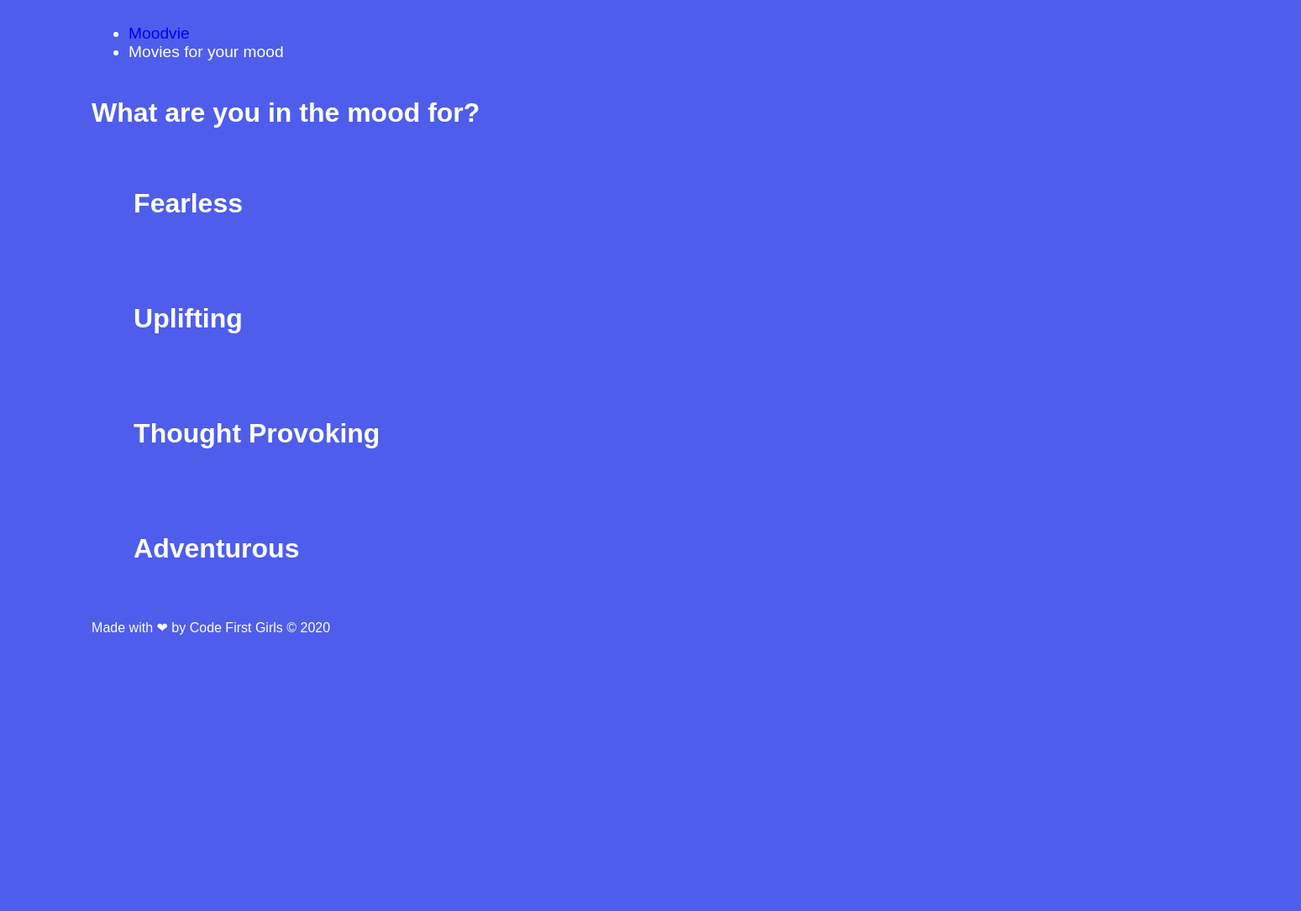
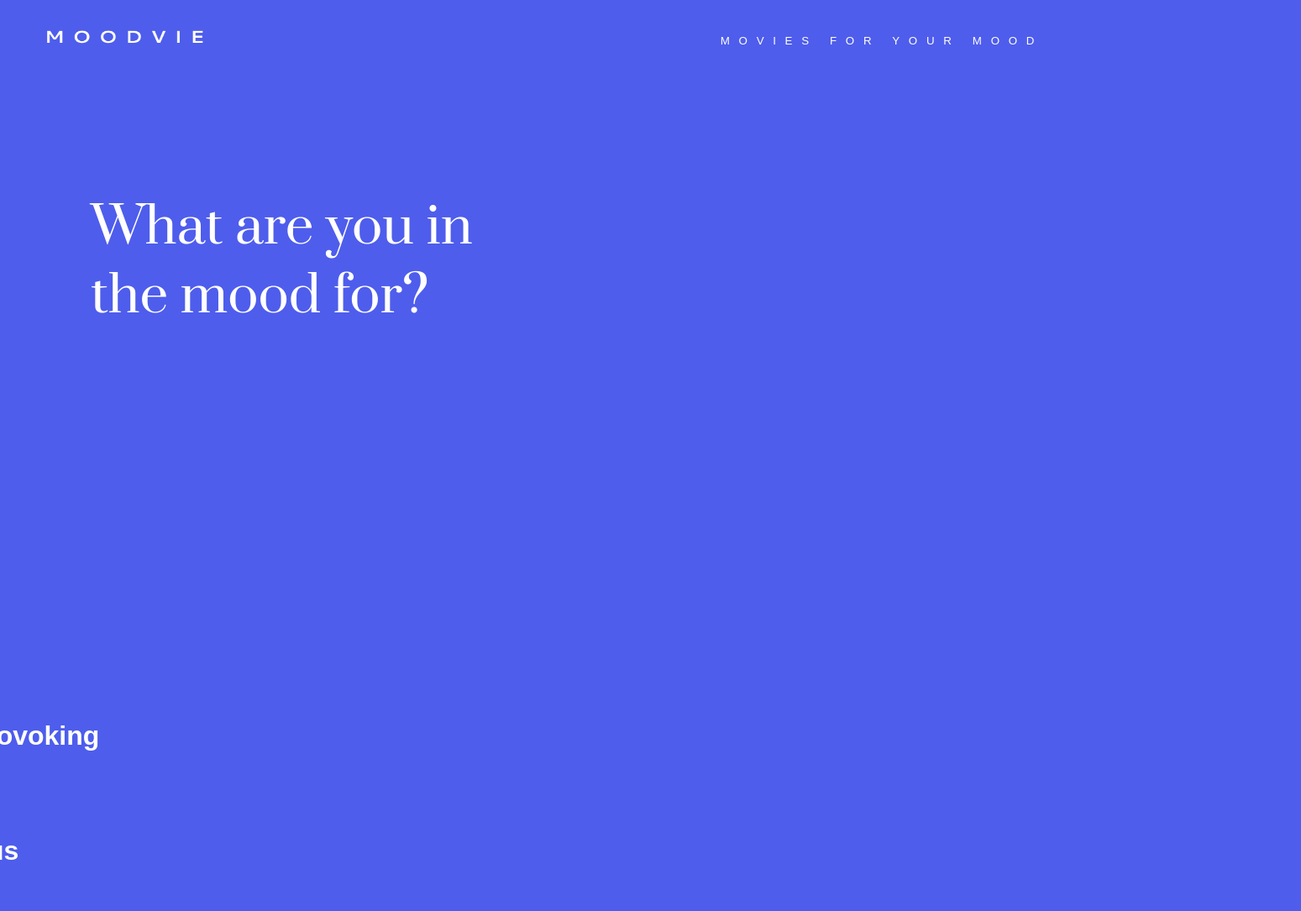
Before and after one commit to yoonichung/moodvie, a plain HTML site: page moodvie_frontend/index.html in a window 1280 px wide. Shown: the top 1085 px of the page at 84% size, 1549 px wide, since content can reach past the window. Drawn offline with Linux system fonts and the light colour scheme; a web font is replaced by a local one.

Commit message:
Landing Page Draft

```diff
--- a/moodvie_frontend/index.css
+++ b/moodvie_frontend/index.css
@@ -3,9 +3,9 @@
 }  */
 
 body {
-    background-color: white;
     color: white;
-
+    background-color: #4E5DEC;
+    font-family: 'Cantarell', sans-serif;
 }
 
 .landing {
@@ -14,20 +14,57 @@ body {
     left: 8%;
     display: flex;
     flex-flow: column wrap;
+    /* font-style: ; */
     width: 1440px;
     height: 1400px;
     background-color: rgba(78, 93, 236, 1);
 }
 
+/* Header */
 .links {
-    list-style: none;
-    font-size: larger;
-    padding: 2px 4px 2px 4px;
+    display: flex;
+    flex-flow: row wrap;
+    justify-content: space-between;
+    padding: 20px 30px 20px 30px;
 }
 
-body {
-    font-family: 'Cantarell', sans-serif;
-    background-color: #4E5DEC;
+.links a img {
+	opacity: 1;
+	-webkit-transition: .3s ease-in-out;
+    transition: .3s ease-in-out;
+}
+
+.links p {
+    font-size: smaller;
+    letter-spacing: 0.8em
+}
+
+.links a:hover img {
+    opacity: .3;
+}
+
+/* Question */
+.hero_text {
+    display: flex;
+    flex-flow: row wrap;
+    justify-content: space-between;
+    padding: 100px
+}
+
+.hero_text h1 {
+    font-family: 'Prata', serif;
+    font-size: 60px;
+    font-weight: lighter;
+    width:500px;
+    word-wrap: break-word;
+}
+
+/* Options */
+.mood_opt {
+    position: relative;
+    display: flex;
+    flex-direction: column;
+    align-items: center;
 }
 
 .fearless {
@@ -35,6 +72,8 @@ body {
     font-weight: bold;
     color: white;
     padding: 50px;
+    display: block;
+    width: 1630px;
 }
 
 .uplifting {
@@ -42,6 +81,7 @@ body {
     font-weight: bold;
     color: white;
     padding: 50px;
+    width: 1630px;
 }
 
 .thought_provoking {
@@ -50,6 +90,7 @@ body {
     color: white;
     padding: 50px;
     display: block;
+    width: 1630px;
 }
 
 .adventurous {
@@ -58,6 +99,7 @@ body {
     color: white;
     padding: 50px;
     display: block;
+    width: 1630px;
 }
 
 
@@ -85,3 +127,22 @@ body {
     background: rgb(107,206,217);
     background: linear-gradient(90deg,    rgba(107,206,217,1) 0%, rgba(197,29,189,1) 100%);
 }
+
+/* Footer */
+.footer{
+    position: relative;
+    display: flex;
+    justify-content: flex-end;
+    padding: 5px;
+}
+
+.footer p{
+    background-color: white;
+    color:  #4E5DEC;
+    font-size: smaller;
+    display: flex;
+    flex-flow: row-reverse;
+    padding: 20px;
+    letter-spacing: 0.5em;
+    width: 3000px;
+}
--- a/moodvie_frontend/index.html
+++ b/moodvie_frontend/index.html
@@ -9,31 +9,29 @@
     <title>Moodvie</title>
     <link rel="stylesheet" href="index.css"/>
     <link href="https://fonts.googleapis.com/css2?family=Cantarell&display=swap" rel="stylesheet">
+    <link href="https://fonts.googleapis.com/css2?family=Prata&display=swap" rel="stylesheet">
   </head>
-  <body>
 
-    <div class="landing"><!-- Navivation section-->
+    <body>
+<!-- Navivation section-->
       <nav class="links">
-          <ul>
-              <li id="home">
-                <a href='index.html'>Moodvie</a> <!-- I think the logo needs to go in here -->
-              </li>
-              <li id="Tagline">
-                Movies for your mood
-              </li>
-          </ul>
+        <div>
+        <a id="home" href='index.html'>
+          <img src="Images/MOODVIE logo.png"
+         width="220" height="30">
+        </a>
+
+        </div>
+        <p id="Tagline">MOVIES FOR YOUR MOOD</p>
       </nav>
 
-      <!-- Landing question-->
+<!-- Landing question-->
       <div class="hero_text">
           <h1 class= "header">What are you in the mood for?</h1>
       </div>
 
-      <div>
-          <!-- I think a flexbox needs to be added here, gonna play around with it-->
-      </div>
-
-      <div>
+<!-- Options -->
+      <div class="mood_opt">
 
         <a href="#">
           <div class="fearless">
@@ -60,6 +58,7 @@
           </a>
       </div>
 
+<!-- Footer -->
       <div class="footer">
         <p>
          Made with ❤︎ by Code First Girls © 2020
@@ -67,11 +66,4 @@
       </div>
     </div>
   </body>
-
-
-
-
-
-
-
 </html>
```
Also changed, not shown: moodvie_frontend/Images/MOODVIE logo.png (added), 1 other file. Lines whose indentation alone changed are shown as unchanged.
